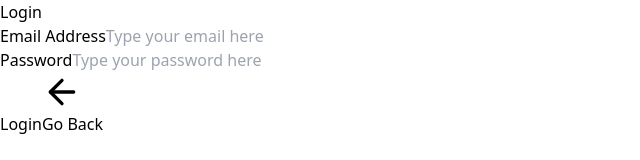
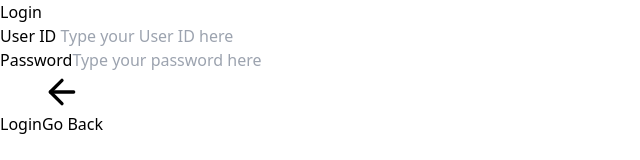
Before and after one commit to driftshieldai-org/Alzheimer_assistance, a React (Vite) app in the folder app-ui/: page / in a window 1280 px wide. Both pictures are taken after a click on the button "Login". Shown: the top 160 px of the page, without its empty margins (0-640 px from the left). Built offline with nearby package versions, Linux system fonts and the light colour scheme.

Commit message:
Update App.jsx

```diff
--- a/app-ui/src/App.jsx
+++ b/app-ui/src/App.jsx
@@ -15,14 +15,14 @@ export default function MemoryMateApp() {
 
   // --- SignUp State Variables ---
   const [name, setName] = useState('');
-  const [signupEmail, setSignupEmail] = useState(''); // Renamed to avoid collision with loginEmail
-  const [signupPassword, setSignupPassword] = useState(''); // Renamed
+  const [signupUserId, setSignupUserId] = useState(''); // Changed from signupEmail to signupUserId
+  const [signupPassword, setSignupPassword] = useState('');
   const [confirmPassword, setConfirmPassword] = useState('');
-  const [signupErrorMsg, setSignupErrorMsg] = useState(''); // Renamed
-  const [isSignupLoading, setIsSignupLoading] = useState(false); // Renamed
+  const [signupErrorMsg, setSignupErrorMsg] = useState('');
+  const [isSignupLoading, setIsSignupLoading] = useState(false);
 
-  // --- Login State Variables --- NEW
-  const [loginEmail, setLoginEmail] = useState('');
+  // --- Login State Variables ---
+  const [loginUserId, setLoginUserId] = useState(''); // Changed from loginEmail to loginUserId
   const [loginPassword, setLoginPassword] = useState('');
   const [loginErrorMsg, setLoginErrorMsg] = useState('');
   const [isLoginLoading, setIsLoginLoading] = useState(false);
@@ -40,13 +40,13 @@ export default function MemoryMateApp() {
   }, [showSuccess]);
 
 
-  // --- NEW: handleLogin Function ---
+  // --- handleLogin Function ---
   const handleLogin = async () => {
     setIsLoginLoading(true);
     setLoginErrorMsg('');
 
-    if (!loginEmail || !loginPassword) {
-      setLoginErrorMsg('Please enter both email and password.');
+    if (!loginUserId || !loginPassword) { // Validate userId
+      setLoginErrorMsg('Please enter both User ID and password.');
       setIsLoginLoading(false);
       return;
     }
@@ -55,7 +55,7 @@ export default function MemoryMateApp() {
       const response = await fetch('/api/auth/login', {
         method: 'POST',
         headers: { 'Content-Type': 'application/json' },
-        body: JSON.stringify({ email: loginEmail, password: loginPassword })
+        body: JSON.stringify({ userId: loginUserId, password: loginPassword }) // Send userId
       });
 
       const contentType = response.headers.get("content-type");
@@ -69,13 +69,12 @@ export default function MemoryMateApp() {
 
       if (response.ok) {
         localStorage.setItem('token', data.token);
-        localStorage.setItem('userName', data.user.name);
+        localStorage.setItem('userId', data.user.userId); // Store userId instead of userName
 
-        // Clear form and go to Dashboard
-        setLoginEmail(''); setLoginPassword('');
+        setLoginUserId(''); setLoginPassword('');
         setCurrentScreen('dashboard');
       } else {
-        setLoginErrorMsg(data.message || 'Login failed. Please try again.');
+        setLoginErrorMsg(data.message || 'Login failed. Please check User ID or password.');
       }
     } catch (err) {
       console.error("Login Error:", err);
@@ -85,7 +84,7 @@ export default function MemoryMateApp() {
     }
   };
 
-  // --- Updated handleSignup Function ---
+  // --- handleSignup Function ---
   const handleSignup = async () => {
     setIsSignupLoading(true);
     setSignupErrorMsg('');
@@ -96,7 +95,7 @@ export default function MemoryMateApp() {
       return;
     }
 
-    if (!name || !signupEmail || !signupPassword) {
+    if (!name || !signupUserId || !signupPassword) { // Validate userId
       setSignupErrorMsg('Please fill out all fields.');
       setIsSignupLoading(false);
       return;
@@ -106,7 +105,7 @@ export default function MemoryMateApp() {
       const response = await fetch('/api/auth/signup', {
         method: 'POST',
         headers: { 'Content-Type': 'application/json' },
-        body: JSON.stringify({ name, email: signupEmail, password: signupPassword })
+        body: JSON.stringify({ name, userId: signupUserId, password: signupPassword }) // Send userId
       });
 
       const contentType = response.headers.get("content-type");
@@ -120,9 +119,9 @@ export default function MemoryMateApp() {
 
       if (response.ok) {
         localStorage.setItem('token', data.token);
-        localStorage.setItem('userName', data.user.name);
+        localStorage.setItem('userId', data.user.userId); // Store userId
 
-        setName(''); setSignupEmail(''); setSignupPassword(''); setConfirmPassword('');
+        setName(''); setSignupUserId(''); setSignupPassword(''); setConfirmPassword('');
         setCurrentScreen('dashboard');
       } else {
         setSignupErrorMsg(data.message || 'Something went wrong during signup.');
@@ -141,8 +140,8 @@ export default function MemoryMateApp() {
       onClick={() => {
         setSignupErrorMsg(''); // Clear signup errors when going back
         setLoginErrorMsg(''); // Clear login errors when going back
-        setLoginEmail(''); setLoginPassword(''); // Clear login form
-        setName(''); setSignupEmail(''); setSignupPassword(''); setConfirmPassword(''); // Clear signup form
+        setLoginUserId(''); setLoginPassword(''); // Clear login form
+        setName(''); setSignupUserId(''); setSignupPassword(''); setConfirmPassword(''); // Clear signup form
         onClick();
       }}
       className="flex items-center justify-center w-full max-w-xl bg-slate-200 text-blue-900 text-3xl font-bold py-6 px-8 rounded-2xl shadow-md border-4 border-slate-300 hover:bg-slate-300 active:bg-slate-400 transition-colors mt-6"
@@ -178,7 +177,7 @@ export default function MemoryMateApp() {
     </div>
   );
 
-  // 2. LOGIN SCREEN (Updated with state & fetch)
+  // 2. LOGIN SCREEN (Updated for userId)
   const renderLogin = () => (
     <div className="flex flex-col items-center justify-center min-h-screen p-6 animate-in fade-in">
       <h2 className="text-5xl font-extrabold text-blue-900 mb-12">Login</h2>
@@ -191,12 +190,12 @@ export default function MemoryMateApp() {
         )}
 
         <div>
-          <label className="text-3xl font-bold text-blue-900 mb-4 block">Email Address</label>
+          <label className="text-3xl font-bold text-blue-900 mb-4 block">User ID</label> {/* Changed label */}
           <input
-            type="email"
-            value={loginEmail}
-            onChange={(e) => setLoginEmail(e.target.value)}
-            placeholder="Type your email here"
+            type="text" // Changed type from email to text
+            value={loginUserId}
+            onChange={(e) => setLoginUserId(e.target.value)}
+            placeholder="Type your User ID here" // Changed placeholder
             className="w-full text-3xl p-6 border-4 border-blue-300 rounded-2xl focus:border-blue-800 focus:ring-4 focus:ring-blue-200 outline-none bg-white text-blue-900 placeholder:text-slate-400"
           />
         </div>
@@ -222,7 +221,7 @@ export default function MemoryMateApp() {
     </div>
   );
 
-  // 3. SIGN UP SCREEN (Renamed state variables to avoid confusion)
+  // 3. SIGN UP SCREEN (Updated for userId)
   const renderSignup = () => (
     <div className="flex flex-col items-center justify-center min-h-screen p-6 animate-in fade-in">
       <h2 className="text-5xl font-extrabold text-blue-900 mb-10">Sign Up</h2>
@@ -246,12 +245,12 @@ export default function MemoryMateApp() {
           />
         </div>
         <div>
-          <label className="text-3xl font-bold text-blue-900 mb-3 block">Email Address</label>
+          <label className="text-3xl font-bold text-blue-900 mb-3 block">User ID</label> {/* Changed label */}
           <input
-            type="email"
-            value={signupEmail}
-            onChange={(e) => setSignupEmail(e.target.value)}
-            placeholder="Type your email here"
+            type="text" // Changed type from email to text
+            value={signupUserId}
+            onChange={(e) => setSignupUserId(e.target.value)}
+            placeholder="Choose a unique User ID" // Changed placeholder
             className="w-full text-3xl p-6 border-4 border-blue-300 rounded-2xl focus:border-blue-800 focus:ring-4 focus:ring-blue-200 outline-none bg-white text-blue-900 placeholder:text-slate-400"
           />
         </div>
@@ -290,11 +289,11 @@ export default function MemoryMateApp() {
     </div>
   );
 
-  // 4. DASHBOARD SCREEN
+  // 4. DASHBOARD SCREEN (Updated to use userId)
   const renderDashboard = () => (
     <div className="flex flex-col items-center min-h-screen p-6 pt-12 animate-in fade-in">
       <h2 className="text-4xl md:text-5xl font-extrabold text-blue-900 mb-12 text-center max-w-3xl leading-tight">
-        Hello {localStorage.getItem('userName') || ''}! What would you like to do today?
+        Hello {localStorage.getItem('userId') || ''}! What would you like to do today?
       </h2>
       <div className="w-full max-w-2xl flex flex-col space-y-8 flex-grow">
         <button onClick={() => setCurrentScreen('store_photos')} className="flex-1 flex flex-col items-center justify-center bg-blue-800 text-white rounded-3xl shadow-2xl p-8 hover:bg-blue-900 active:bg-blue-950 transition-all border-4 border-blue-900">
@@ -309,7 +308,7 @@ export default function MemoryMateApp() {
     </div>
   );
 
-  // 5. STORE PHOTOS SCREEN
+  // 5. STORE PHOTOS SCREEN (Will be further updated in Part 2)
   const renderStorePhotos = () => (
     <div className="flex flex-col items-center min-h-screen p-6 pt-10 animate-in fade-in relative">
       <h2 className="text-5xl font-extrabold text-blue-900 mb-8 text-center">Store A Photo</h2>
```
